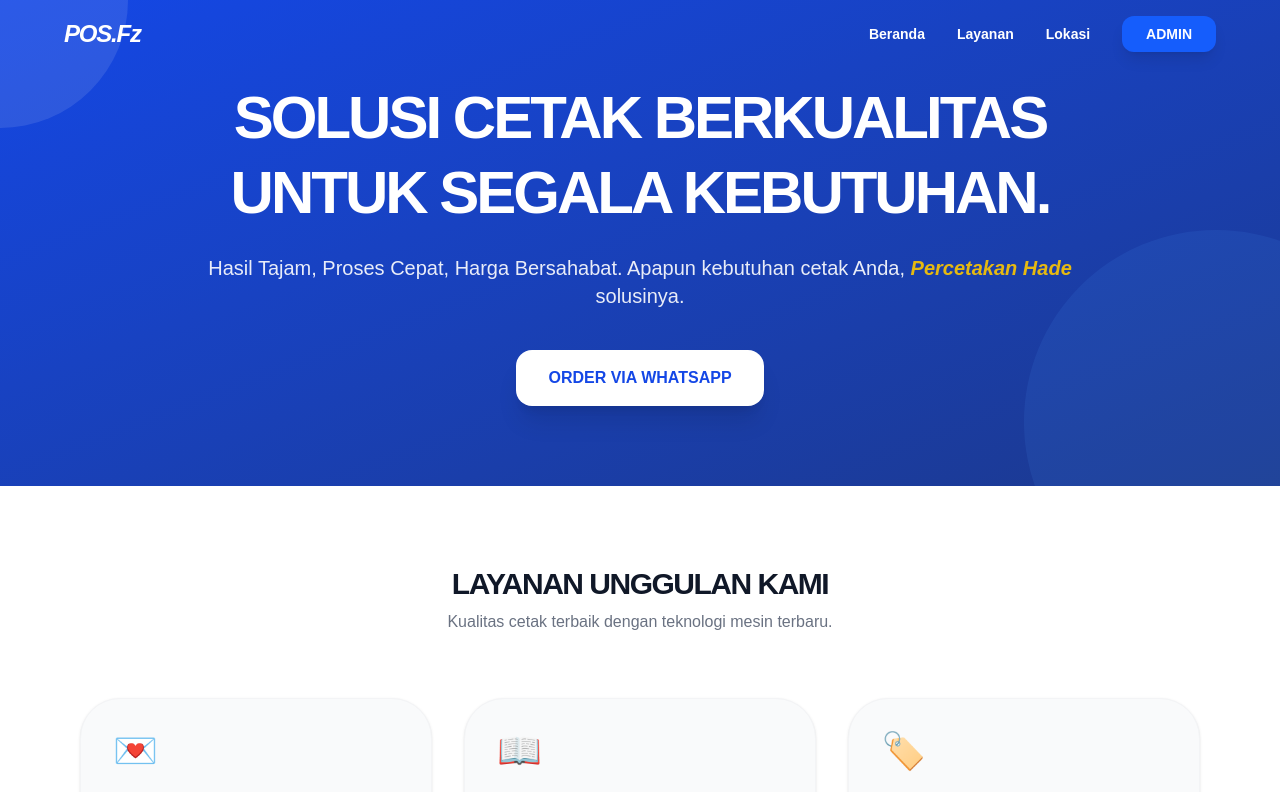
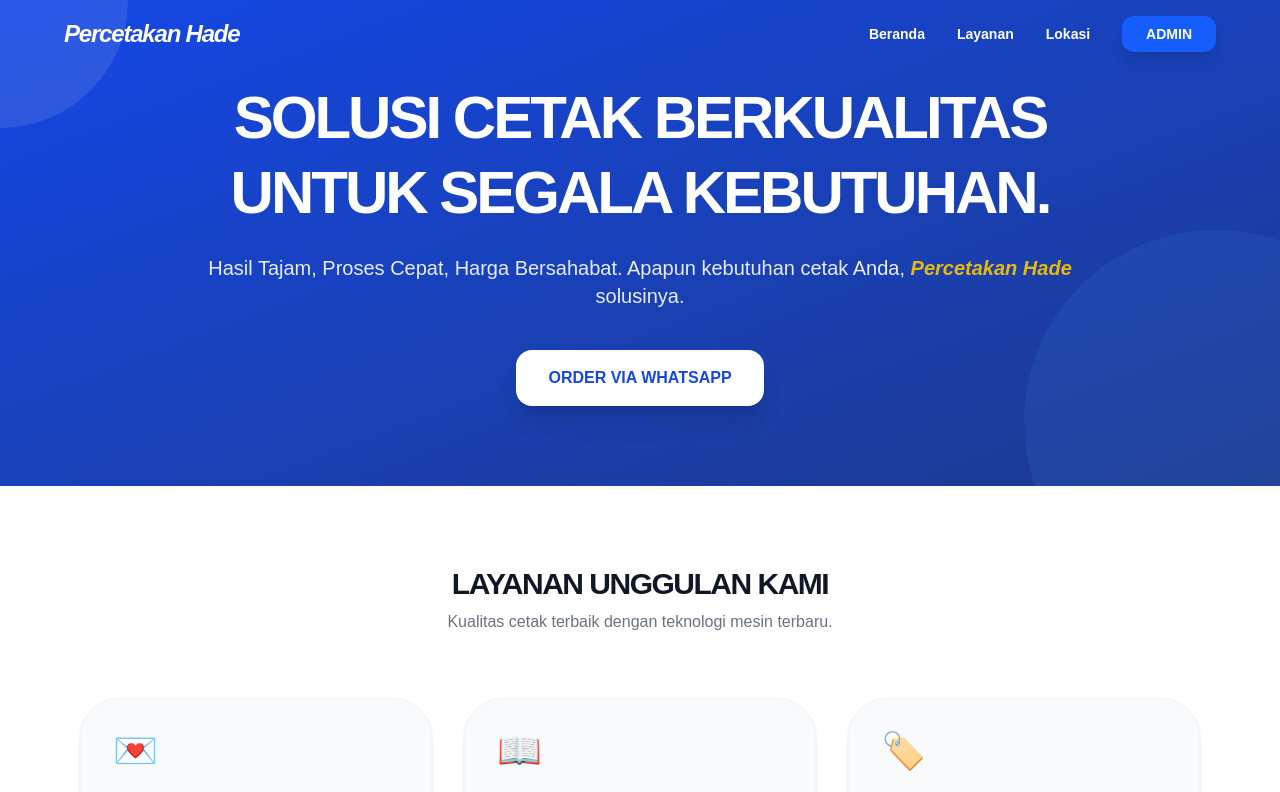
Before and after one commit to Muhauzi/pos-percetakan, a Next.js app: page / in a window 1280 px wide. Shown: the top 792 px of the page. Built offline with nearby package versions, Linux system fonts and the light colour scheme.

Commit message:
Update NavbarLanding.js

```diff
--- a/app/components/NavbarLanding.js
+++ b/app/components/NavbarLanding.js
@@ -24,7 +24,7 @@ export default function NavbarLanding() {
       <div className="max-w-6xl mx-auto flex items-center justify-between">
 
         <div className={`font-black tracking-tighter text-2xl italic ${scrolled ? "text-blue-600" : "text-white"}`}>
-          POS.Fz
+          Percetakan Hade
         </div>
 
         {/* Desktop Menu */}
```
